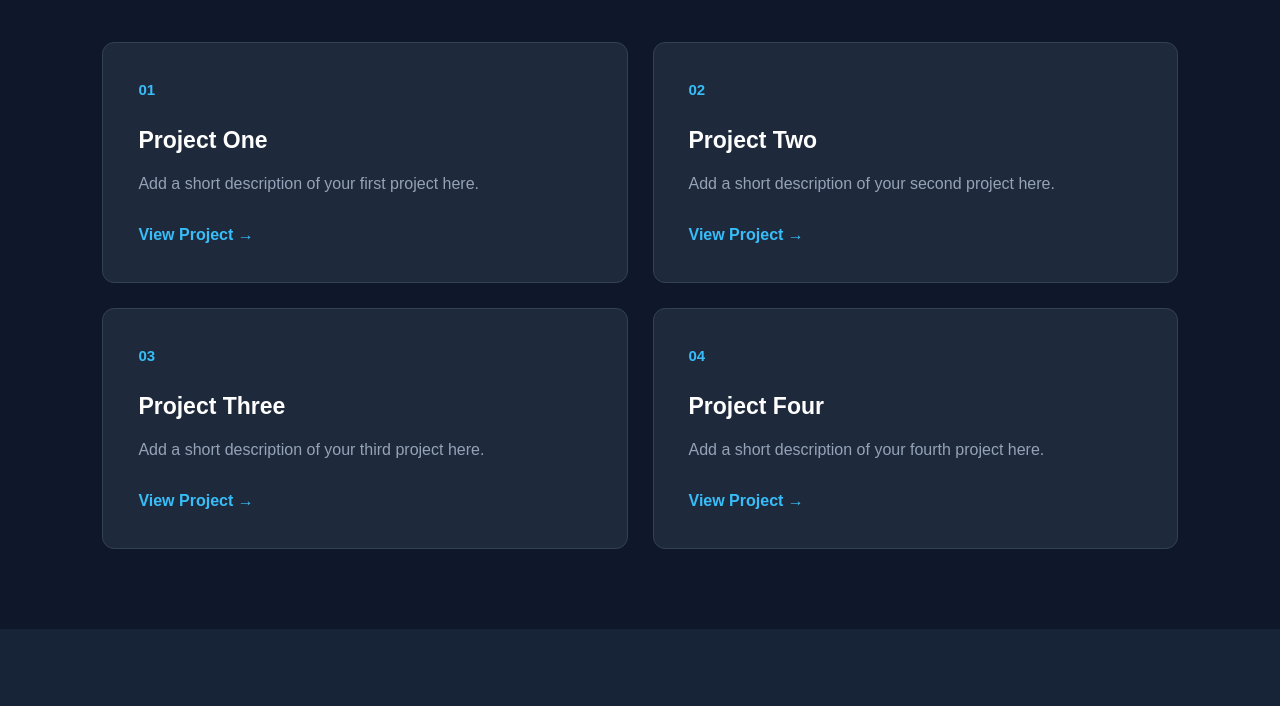
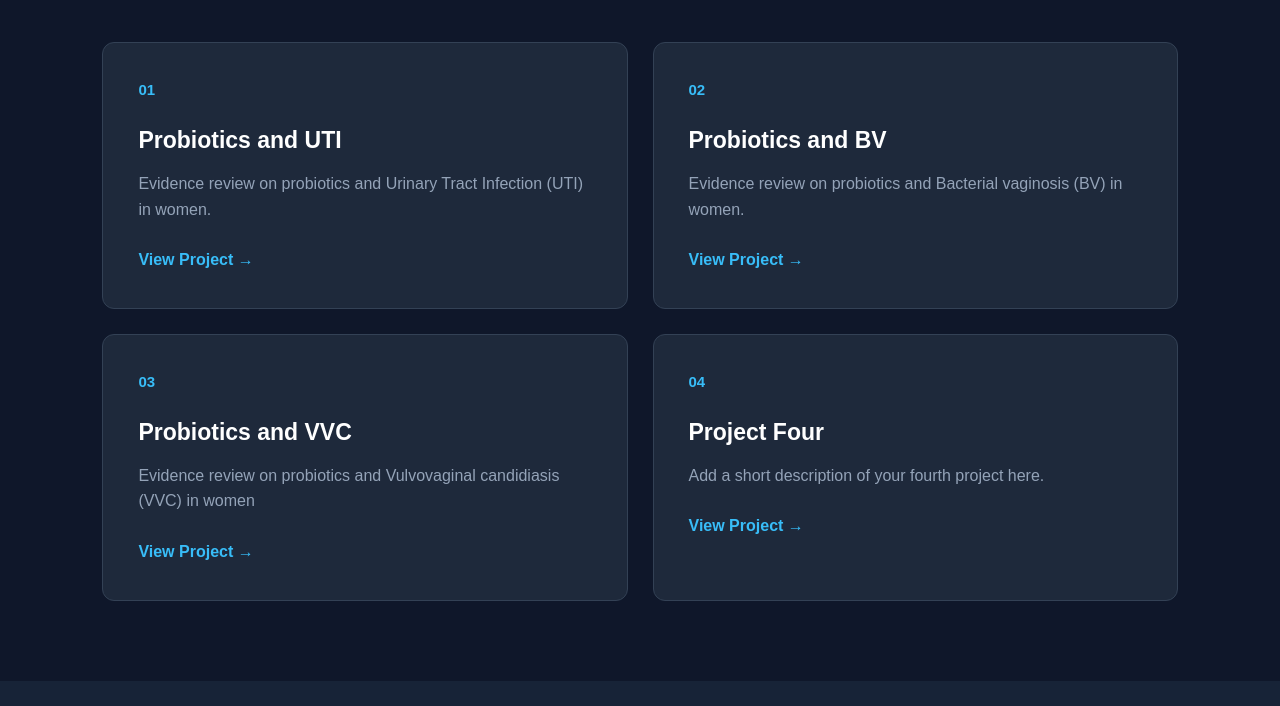
Before and after one commit to hassanat-lawal/hassanat-lawal.github.io, a plain HTML site: page index.html in a window 1280 px wide. Shown: the part 770-1476 px from the top of the page. Drawn offline with Linux system fonts and the light colour scheme.

Commit message:
Revise project titles and descriptions in index.html
Updated project titles and descriptions to reflect accurate topics on probiotics and women's health.

```diff
--- a/index.html
+++ b/index.html
@@ -56,19 +56,19 @@
             <!-- Project 1 -->
             <div class="project-card">
                 <div class="project-number">01</div>
-                <h3>Project One</h3>
+                <h3>Probiotics and UTI</h3>
                 <p>
-                    Add a short description of your first project here.
+                    Evidence review on probiotics and Urinary Tract Infection (UTI) in women.
                 </p>
-                <a href="projects/project1.html">View Project →</a>
+                <a href="projects/UTI-probiotics.html">View Project →</a>
             </div>
 
             <!-- Project 2 -->
             <div class="project-card">
                 <div class="project-number">02</div>
-                <h3>Project Two</h3>
+                <h3>Probiotics and BV</h3>
                 <p>
-                    Add a short description of your second project here.
+                    Evidence review on probiotics and Bacterial vaginosis (BV) in women.
                 </p>
                 <a href="projects/project2.html">View Project →</a>
             </div>
@@ -76,9 +76,9 @@
             <!-- Project 3 -->
             <div class="project-card">
                 <div class="project-number">03</div>
-                <h3>Project Three</h3>
+                <h3>Probiotics and VVC</h3>
                 <p>
-                    Add a short description of your third project here.
+                    Evidence review on probiotics and Vulvovaginal candidiasis (VVC) in women
                 </p>
                 <a href="projects/project3.html">View Project →</a>
             </div>
```
